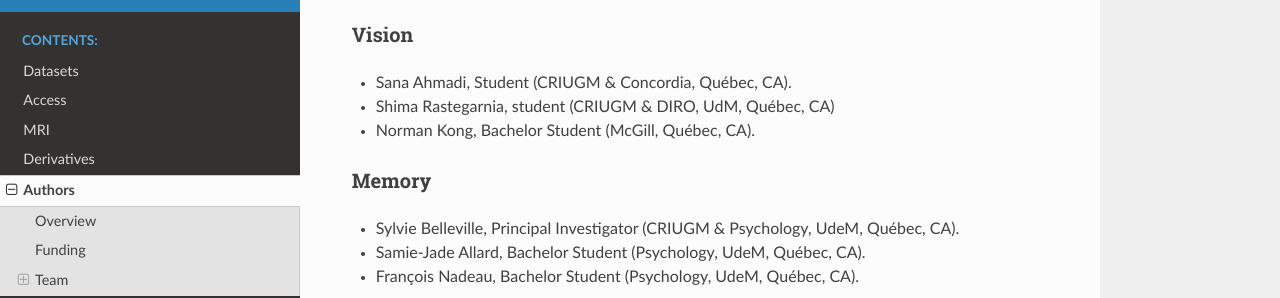
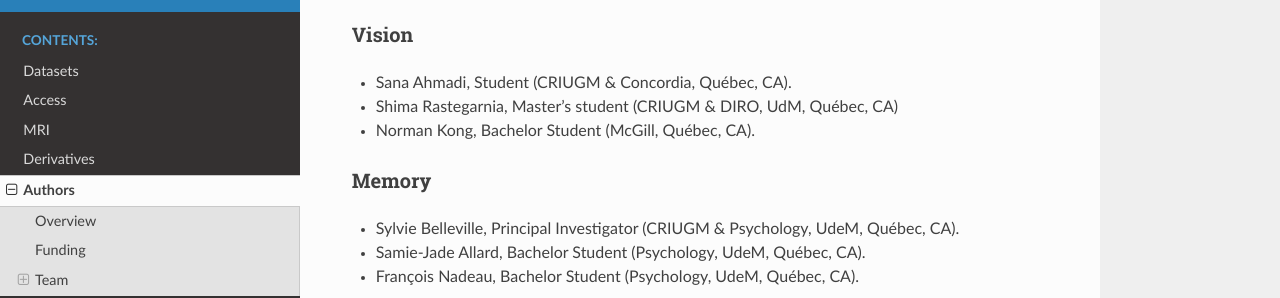
Before and after one commit to courtois-neuromod/cneuromod_docs, a Sphinx documentation site: the page built from source/AUTHORS.md, in a window 1280 px wide and 900 px high, scrolled down 871 px. Shown: the part 161-459 px from the top of the window. Built offline with Sphinx 7.4.7 and the Read the Docs theme 2.0.0, drawn with Linux system fonts in a browser that asks for light colours.

Commit message:
Update AUTHORS.md
added Master's student to Shima

```diff
--- a/source/AUTHORS.md
+++ b/source/AUTHORS.md
@@ -26,7 +26,7 @@
 
 ### Vision
  * Sana Ahmadi, Student (CRIUGM & Concordia, Québec, CA).
- * Shima Rastegarnia, student (CRIUGM & DIRO, UdM, Québec, CA)
+ * Shima Rastegarnia, Master's student (CRIUGM & DIRO, UdM, Québec, CA)
  * Norman Kong, Bachelor Student (McGill, Québec, CA).
 
 ### Memory
```
